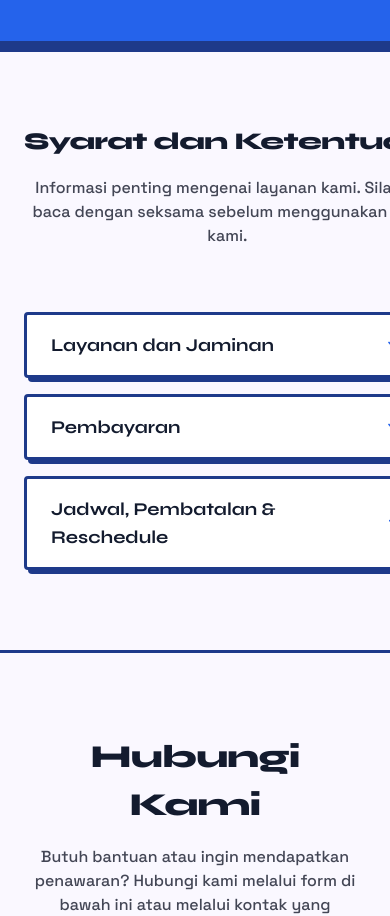
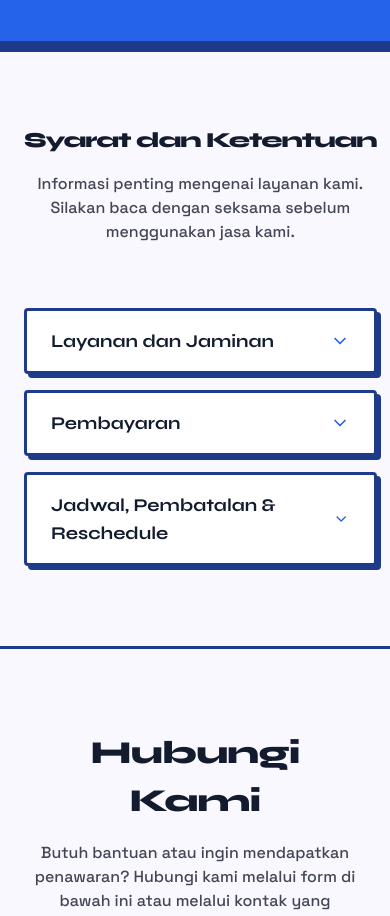
Before and after one commit to AlBasyaar/CV-Zen-Cool, a Next.js app: page / in a window 390 px wide. Shown: the part 5360-6276 px from the top of the page. Built offline with nearby package versions, Linux system fonts and the light colour scheme.

Commit message:
Improve FAQ section heading responsiveness and enhance layout structure for better content display

```diff
--- a/app/components/FAQSection.tsx
+++ b/app/components/FAQSection.tsx
@@ -82,7 +82,7 @@ export function FAQSection() {
   return (
     <section id="faq" className="py-20 px-6 max-w-3xl mx-auto">
       <div className="text-center mb-16">
-        <h2 className="font-[family-name:var(--font-syne)] text-[clamp(1.5rem,4vw,3rem)] font-extrabold text-[#131b2e] tracking-tight mb-4 whitespace-nowrap">
+        <h2 className="font-[family-name:var(--font-syne)] text-[clamp(1.15rem,5.5vw,3rem)] font-extrabold text-[#131b2e] tracking-tighter mb-4 whitespace-nowrap">
           Syarat dan Ketentuan
         </h2>
         <p className="text-[#434655] font-medium">
--- a/app/layout.tsx
+++ b/app/layout.tsx
@@ -47,9 +47,11 @@ export default function RootLayout({
   children: React.ReactNode;
 }>) {
   return (
-    <html lang="id" className={`${syne.variable} ${spaceGrotesk.variable}`}>
-      <body className="font-[family-name:var(--font-space-grotesk)] bg-[#faf8ff] text-[#0F172A] antialiased overflow-x-hidden selection:bg-[#2563EB] selection:text-white">
-        {children}
+    <html lang="id" className={`${syne.variable} ${spaceGrotesk.variable} overflow-x-hidden max-w-full`}>
+      <body className="font-[family-name:var(--font-space-grotesk)] bg-[#faf8ff] text-[#0F172A] antialiased overflow-x-hidden w-full max-w-full selection:bg-[#2563EB] selection:text-white">
+        <div className="overflow-hidden w-full max-w-full flex flex-col min-h-screen">
+          {children}
+        </div>
       </body>
     </html>
   );
```
